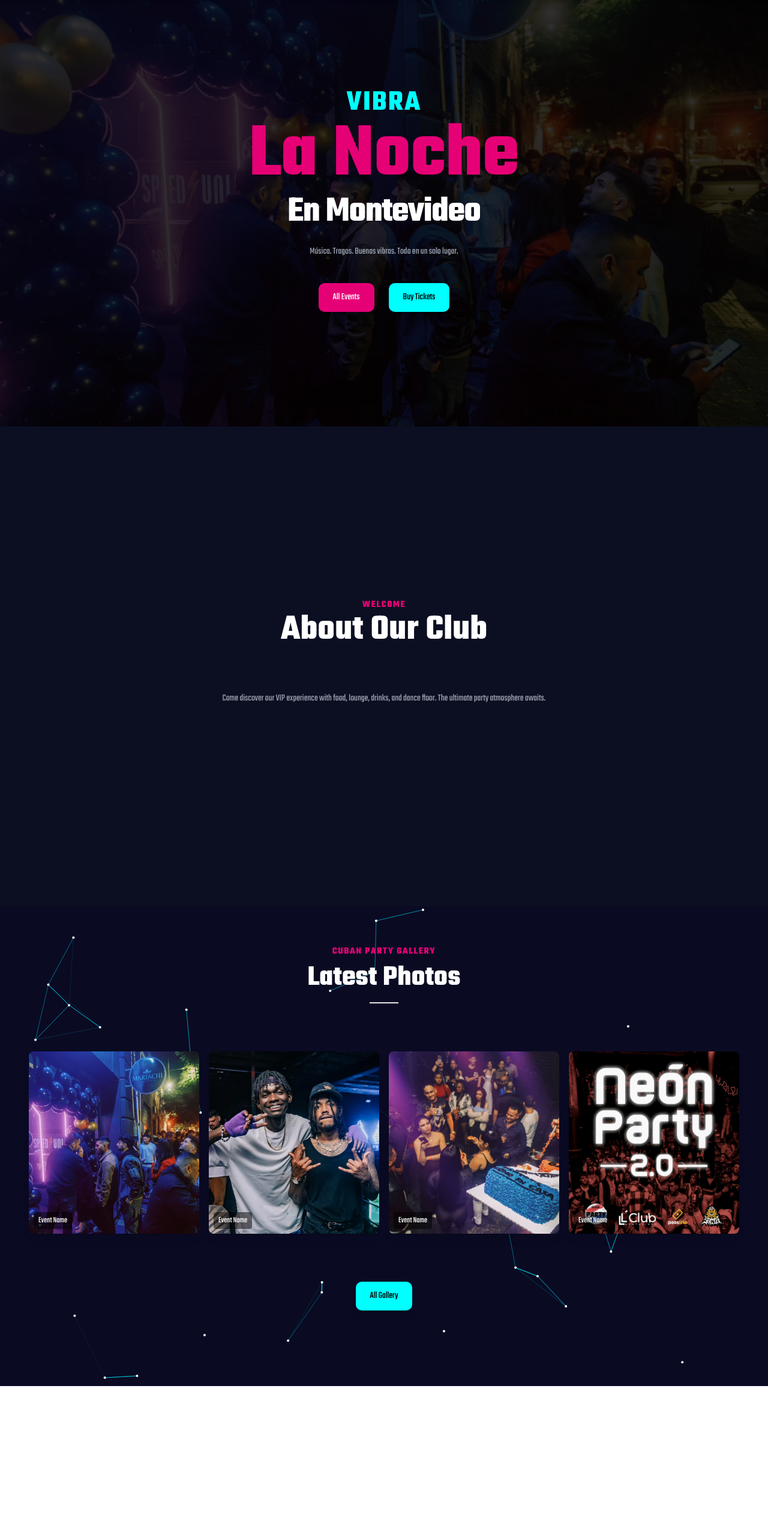
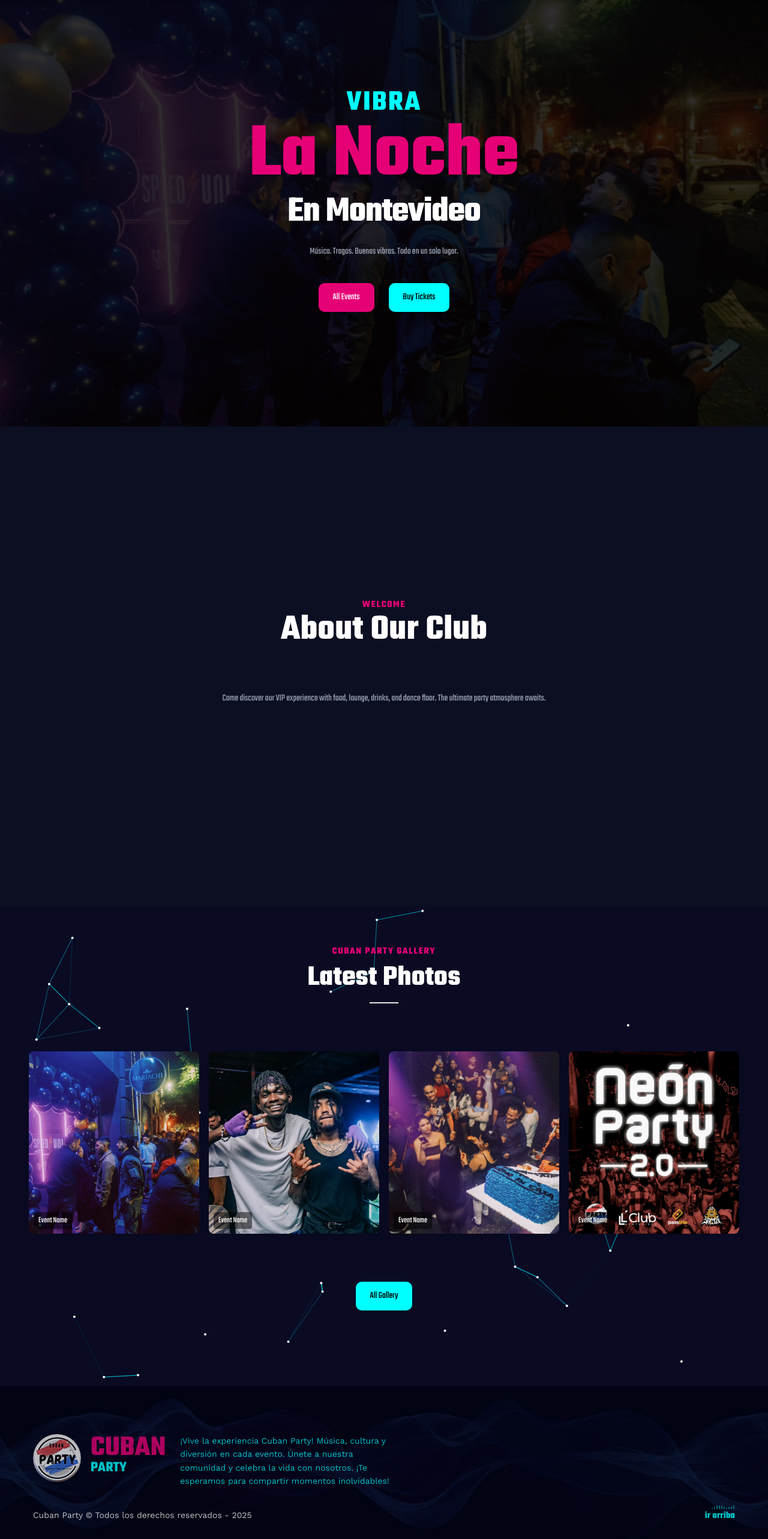
Before and after one commit to Mandy9943/cubanparty, a Next.js app: page / in a window 1280 px wide. Shown: the part 89-2655 px from the top of the page at 60% size. Before the commit the page ends 2400 px from the top, so only its background shows below. Built offline with nearby package versions, Linux system fonts and the light colour scheme.

Commit message:
Implement code changes to enhance functionality and improve performance

```diff
--- a/app/globals.css
+++ b/app/globals.css
@@ -42,7 +42,7 @@
 }
 
 /* Contenedor de las barras */
-.menu-btn .beat-bars {
+.beat-bars {
   position: absolute;
   bottom: 0px; /* justo debajo del texto */
   align-items: end;
@@ -54,10 +54,11 @@
   pointer-events: none;
   opacity: 0;
   transition: opacity 0.3s ease;
+  z-index: 1; /* Asegura que las barras estén por encima del texto */
 }
 
 /* Barra individual */
-.menu-btn .beat-bar {
+.beat-bar {
   flex: 0 0 1px;
   background-color: var(--text-color2);
   border-radius: 9999px;
@@ -66,8 +67,8 @@
   transform-origin: bottom;
 }
 
-.menu-btn:hover .beat-bars,
-.menu-btn.active .beat-bars {
+.beat-bars,
+.beat-bars {
   opacity: 1;
 }
 
@@ -78,16 +79,16 @@
 
 
 /* Diferentes delays para que no suban todas igual */
-.menu-btn .beat-bar:nth-child(1) { animation-delay: 0s; }
-.menu-btn .beat-bar:nth-child(2) { animation-delay: 0.15s; }
-.menu-btn .beat-bar:nth-child(3) { animation-delay: 0.3s; }
-.menu-btn .beat-bar:nth-child(4) { animation-delay: 0.45s; }
-.menu-btn .beat-bar:nth-child(5) { animation-delay: 0.6s; }
-.menu-btn .beat-bar:nth-child(6) { animation-delay: 0.75s; }
-.menu-btn .beat-bar:nth-child(7) { animation-delay: 0.9s; }
-.menu-btn .beat-bar:nth-child(8) { animation-delay: 1.05s; }
-.menu-btn .beat-bar:nth-child(9) { animation-delay: 1.2s; }
-.menu-btn .beat-bar:nth-child(10) { animation-delay: 1.35s; }
+.beat-bar:nth-child(1) { animation-delay: 0s; }
+.beat-bar:nth-child(2) { animation-delay: 0.15s; }
+.beat-bar:nth-child(3) { animation-delay: 0.3s; }
+.beat-bar:nth-child(4) { animation-delay: 0.45s; }
+.beat-bar:nth-child(5) { animation-delay: 0.6s; }
+.beat-bar:nth-child(6) { animation-delay: 0.75s; }
+.beat-bar:nth-child(7) { animation-delay: 0.9s; }
+.beat-bar:nth-child(8) { animation-delay: 1.05s; }
+.beat-bar:nth-child(9) { animation-delay: 1.2s; }
+.beat-bar:nth-child(10) { animation-delay: 1.35s; }
 
 
 /* Animación de la altura de las barras */
@@ -161,8 +162,8 @@
 @theme inline {
   --color-background: var(--background);
   --color-foreground: var(--foreground);
-  --font-sans: var(--font-geist-sans);
-  --font-mono: var(--font-geist-mono);
+  --font-sans: var(--font-work-sans);
+  --font-mono: var(--font-teko);
   --color-sidebar-ring: var(--sidebar-ring);
   --color-sidebar-border: var(--sidebar-border);
   --color-sidebar-accent-foreground: var(--sidebar-accent-foreground);
@@ -279,3 +280,53 @@
     @apply bg-background text-foreground;
   }
 }
+
+
+@keyframes footer-scroll {
+  0% {
+    transform: translate3d(0, 0px, 0px);
+  }
+  100% {
+    transform: translate3d(-1557px, 0px, 0px);
+  }
+}
+
+.animate-footer-scroll {
+  animation: footer-scroll 25s linear infinite;
+  width: 200%; /* Two images side by side */
+  height: 100%;
+}
+
+.container {
+    width: 100%;
+    margin: 0 auto;
+    padding: 0 15px;
+
+    @media (width >= 40rem /* 640px */) {
+        max-width: 40rem /* 640px */;
+    }
+    @media (width >= 48rem /* 768px */) {
+        max-width: 48rem /* 768px */;
+    }
+    @media (width >= 768px /* 1024px */) {
+        max-width: 750px /* 1024px */;
+    }
+    @media (width >= 992px /* 1280px */) {
+        max-width: 970px /* 1280px */;
+    }
+    @media (width >= 1200px /* 1536px */) {
+        max-width: 1200px /* 1536px */;
+    }
+}
+
+.footer-dark::before {
+  content: "";
+  position: absolute;
+  inset: 0;
+  width: 100%;
+  height: 100%;
+  background: #000;
+  opacity: 0.25;
+  z-index: 3;
+  pointer-events: none;
+}
--- a/app/layout.tsx
+++ b/app/layout.tsx
@@ -1,6 +1,11 @@
 import type { Metadata } from "next";
-import { Teko } from "next/font/google";
+import { Teko, Work_Sans } from "next/font/google";
 import "./globals.css";
+const workSans = Work_Sans({
+  variable: "--font-work-sans",
+  subsets: ["latin"],
+  weight: ["400", "500", "600", "700"],
+});
 
 const teko = Teko({
   variable: "--font-teko",
@@ -44,8 +49,10 @@ export default function RootLayout({
   children: React.ReactNode;
 }>) {
   return (
-    <html lang="en" className={teko.className}>
-      <body className={`${teko.variable} antialiased`}>{children}</body>
+    <html lang="en" className={`${teko.className} `}>
+      <body className={`${teko.variable} ${workSans.variable}  antialiased `}>
+        {children}
+      </body>
     </html>
   );
 }
--- a/app/page.tsx
+++ b/app/page.tsx
@@ -1,3 +1,4 @@
+import Footer from "@/components/Footer/Footer";
 import Header from "@/components/Home/Header";
 import AboutUs from "@/components/Home/Sections/AboutUs";
 import Gallery from "@/components/Home/Sections/Gallery";
@@ -21,6 +22,8 @@ const Home = () => {
 
       {/* Gallery section */}
       <Gallery />
+
+      <Footer />
     </main>
   );
 };
--- /dev/null
+++ b/components/Footer.tsx
@@ -0,0 +1,66 @@
+import Image from "next/image";
+
+const Footer = () => {
+  return (
+    <footer className="w-full relative overflow-hidden pt-[80px] px-0 pb-[85px] footer-dark">
+      {/* background image */}
+      <div className="absolute inset-0 flex animate-footer-scroll">
+        <Image
+          alt="Footer Image"
+          src="/assets/footer-bg-long-2.jpg"
+          width={4645}
+          height={355}
+          className="object-cover w-full h-full"
+        />
+        <Image
+          alt="Footer Image"
+          src="/assets/footer-bg-long-2.jpg"
+          width={4645}
+          height={355}
+          className="object-cover w-full h-full"
+        />
+      </div>
+
+      {/* content */}
+      <div className="relative z-10 mx-auto container opacity-75">
+        <div className="flex items-start">
+          <Image
+            alt="Footer Logo"
+            src="/assets/cuban-party.uy-logo.jpg"
+            width={100}
+            height={100}
+            className="rounded-full w-[80px] h-[80px] mr-4"
+          />
+          <h2 className="text-color1 font-extrabold uppercase text-5xl flex flex-col">
+            <span>Cuban</span>
+            <span className="text-color2 -mt-2 text-2xl">Party</span>
+          </h2>
+          <p className="text-sm text-color2 ml-6 max-w-[350px] font-sans leading-[22.4px]">
+            ¡Vive la experiencia Cuban Party! Música, cultura y diversión en
+            cada evento. Únete a nuestra comunidad y celebra la vida con
+            nosotros. ¡Te esperamos para compartir momentos inolvidables!
+          </p>
+        </div>
+      </div>
+      <div className="absolute bottom-0 z-10 w-full pt-[30px] pb-[24px] opacity-75 ">
+        <div className="container flex justify-between">
+          <p className=" text-white font-sans text-sm font-[300]">
+            Cuban Party &copy; Todos los derechos reservados -{" "}
+            {new Date().getFullYear()}
+          </p>
+
+          <button className="flex flex-col items-center menu-btn z-20">
+            <div className="beat-bars -top-2">
+              {[...Array(10)].map((_, i) => (
+                <div key={i} className="beat-bar"></div>
+              ))}
+            </div>
+            <span className="text-color2">ir arriba</span>
+          </button>
+        </div>
+      </div>
+    </footer>
+  );
+};
+
+export default Footer;
--- /dev/null
+++ b/components/Footer/Footer.tsx
@@ -0,0 +1,59 @@
+import Image from "next/image";
+import GoTopButton from "./GoTopButton";
+
+const Footer = () => {
+  return (
+    <footer className="w-full relative overflow-hidden pt-[80px] px-0 pb-[85px] footer-dark">
+      {/* background image */}
+      <div className="absolute inset-0 flex animate-footer-scroll">
+        <Image
+          alt="Footer Image"
+          src="/assets/footer-bg-long-2.jpg"
+          width={4645}
+          height={355}
+          className="object-cover w-full h-full"
+        />
+        <Image
+          alt="Footer Image"
+          src="/assets/footer-bg-long-2.jpg"
+          width={4645}
+          height={355}
+          className="object-cover w-full h-full"
+        />
+      </div>
+
+      {/* content */}
+      <div className="relative z-10 mx-auto container opacity-75">
+        <div className="flex items-start">
+          <Image
+            alt="Footer Logo"
+            src="/assets/cuban-party.uy-logo.jpg"
+            width={100}
+            height={100}
+            className="rounded-full w-[80px] h-[80px] mr-4"
+          />
+          <h2 className="text-color1 font-extrabold uppercase text-5xl flex flex-col">
+            <span>Cuban</span>
+            <span className="text-color2 -mt-2 text-2xl">Party</span>
+          </h2>
+          <p className="text-sm text-color2 ml-6 max-w-[350px] font-sans leading-[22.4px]">
+            ¡Vive la experiencia Cuban Party! Música, cultura y diversión en
+            cada evento. Únete a nuestra comunidad y celebra la vida con
+            nosotros. ¡Te esperamos para compartir momentos inolvidables!
+          </p>
+        </div>
+      </div>
+      <div className="absolute bottom-0 z-10 w-full pt-[30px] pb-[24px] opacity-75 ">
+        <div className="container flex justify-between">
+          <p className=" text-white font-sans text-sm font-[300]">
+            Cuban Party &copy; Todos los derechos reservados -{" "}
+            {new Date().getFullYear()}
+          </p>
+          <GoTopButton />
+        </div>
+      </div>
+    </footer>
+  );
+};
+
+export default Footer;
--- /dev/null
+++ b/components/Footer/GoTopButton.tsx
@@ -0,0 +1,21 @@
+"use client";
+const GoTopButton = () => {
+  const handleGoTop = () => {
+    window.scrollTo({ top: 0, behavior: "smooth" });
+  };
+  return (
+    <button
+      className="flex flex-col items-center menu-btn z-20"
+      onClick={handleGoTop}
+    >
+      <div className="beat-bars -top-2">
+        {[...Array(10)].map((_, i) => (
+          <div key={i} className="beat-bar"></div>
+        ))}
+      </div>
+      <span className="text-color2">ir arriba</span>
+    </button>
+  );
+};
+
+export default GoTopButton;
```
Also changed, not shown: public/assets/footer-bg-long-2.jpg (added).
